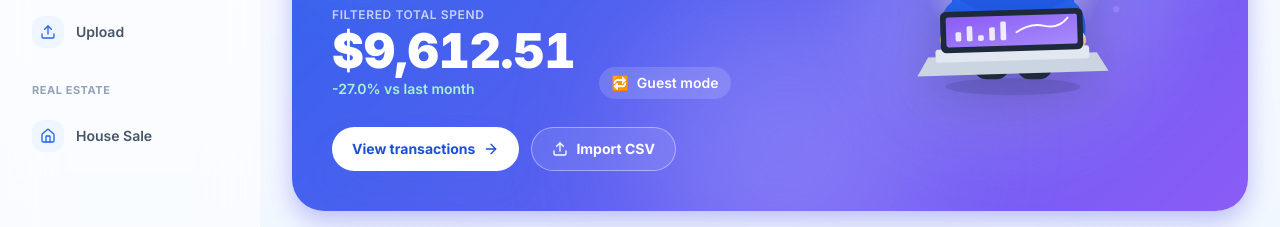
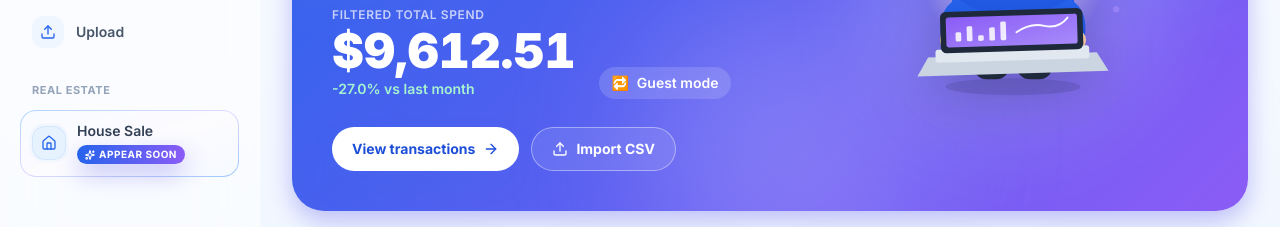
Before and after one commit to IMSUMEET/FinanceOS, a React (Vite) app in the folder frontend/web/: page / in a window 1280 px wide. Shown: the part 369-596 px from the top of the page. Built offline with nearby package versions, Linux system fonts and the light colour scheme; no server answers.

Commit message:
fix: disable House Sale nav with styled appear-soon teaser
Keep the route and page intact while showing a prominent, non-clickable
House Sale entry in the sidebar and mobile nav until the feature launches.

```diff
--- a/frontend/web/src/components/layout/MobileNav.jsx
+++ b/frontend/web/src/components/layout/MobileNav.jsx
@@ -11,7 +11,30 @@ const SPEND_NAV = [
   { to: "/upload", label: "Upload", icon: Upload },
 ];
 
-const REAL_ESTATE_NAV = [{ to: "/house-sale", label: "House", icon: Home }];
+const REAL_ESTATE_NAV = [{ to: "/house-sale", label: "House Sale", icon: Home, comingSoon: true }];
+
+function MobileComingSoonItem({ label, icon }) {
+  return (
+    <span
+      aria-disabled="true"
+      title="House Sale — appear soon"
+      className="relative mx-auto flex max-w-[76px] cursor-not-allowed select-none flex-col items-center gap-0.5 rounded-2xl px-1.5 py-1.5 sm:px-2"
+    >
+      <span className="relative flex h-9 w-9 items-center justify-center rounded-full bg-brand-50 text-brand-600 ring-1 ring-brand-200/80 dark:bg-brand-950/40 dark:text-brand-300 dark:ring-brand-700/50">
+        {createElement(icon, { size: 18 })}
+        <span className="absolute -right-0.5 -top-0.5 flex h-3.5 w-3.5 items-center justify-center rounded-full bg-gradient-to-br from-brand-600 to-violet-500 text-white shadow-brand">
+          <Sparkles size={8} strokeWidth={2.5} aria-hidden />
+        </span>
+      </span>
+      <span className="max-w-full text-center text-[9px] font-semibold leading-tight text-ink-700 dark:text-ink-100 sm:text-[10px]">
+        {label}
+      </span>
+      <span className="rounded-full bg-gradient-to-r from-brand-600 to-violet-500 px-1.5 py-px text-[7px] font-bold uppercase tracking-wide text-white">
+        Soon
+      </span>
+    </span>
+  );
+}
 
 function MobileNav() {
   return (
@@ -49,8 +72,11 @@ function MobileNav() {
           </li>
         ))}
         <li className="mx-0.5 h-8 w-px shrink-0 self-center bg-ink-200/90 dark:bg-ink-600" aria-hidden />
-        {REAL_ESTATE_NAV.map(({ to, label, icon, end }) => (
-          <li key={to} className="min-w-0 flex-1">
+        {REAL_ESTATE_NAV.map(({ to, label, icon, end, comingSoon }) => (
+          <li key={to} className="min-w-0 shrink-0">
+            {comingSoon ? (
+              <MobileComingSoonItem label={label} icon={icon} />
+            ) : (
             <NavLink
               to={to}
               end={end}
@@ -78,6 +104,7 @@ function MobileNav() {
                 </>
               )}
             </NavLink>
+            )}
           </li>
         ))}
       </ul>
--- a/frontend/web/src/components/layout/Sidebar.jsx
+++ b/frontend/web/src/components/layout/Sidebar.jsx
@@ -19,9 +19,38 @@ const NAV_SECTIONS = [
   {
     id: "real-estate",
     label: "Real estate",
-    items: [{ to: "/house-sale", label: "House Sale", icon: Home }],
+    items: [{ to: "/house-sale", label: "House Sale", icon: Home, comingSoon: true }],
   },
 ];
+
+function SidebarComingSoonItem({ label, icon }) {
+  return (
+    <span
+      aria-disabled="true"
+      title="House Sale — appear soon"
+      className="group relative block cursor-not-allowed select-none rounded-2xl p-[1px] bg-gradient-to-br from-brand-300/70 via-violet-300/50 to-brand-400/60 dark:from-brand-500/40 dark:via-violet-500/30 dark:to-brand-600/40"
+    >
+      <span className="relative flex items-center gap-3 rounded-[15px] bg-white/90 px-3 py-2.5 dark:bg-ink-900/90">
+        <span className="relative flex h-8 w-8 shrink-0 items-center justify-center rounded-xl bg-brand-50 text-brand-600 ring-1 ring-brand-100 dark:bg-brand-950/50 dark:text-brand-300 dark:ring-brand-800/60">
+          {createElement(icon, { size: 16 })}
+          <Motion.span
+            aria-hidden
+            animate={{ scale: [1, 1.35, 1], opacity: [0.55, 0, 0.55] }}
+            transition={{ duration: 2.4, repeat: Infinity, ease: "easeInOut" }}
+            className="absolute inset-0 rounded-xl bg-brand-400/25"
+          />
+        </span>
+        <span className="min-w-0 flex-1">
+          <span className="block text-sm font-semibold text-ink-700 dark:text-ink-100">{label}</span>
+          <span className="mt-1 inline-flex items-center gap-1 rounded-full bg-gradient-to-r from-brand-600 to-violet-500 px-2 py-0.5 text-[10px] font-bold uppercase tracking-wider text-white shadow-brand">
+            <Sparkles size={10} strokeWidth={2.5} aria-hidden />
+            Appear soon
+          </span>
+        </span>
+      </span>
+    </span>
+  );
+}
 
 function Sidebar() {
   return (
@@ -36,7 +65,10 @@ function Sidebar() {
             <p className="px-3 pb-2 text-[11px] font-bold uppercase tracking-wider text-ink-400 dark:text-ink-500">
               {section.label}
             </p>
-            {section.items.map(({ to, label, icon, end }) => (
+            {section.items.map(({ to, label, icon, end, comingSoon }) =>
+              comingSoon ? (
+                <SidebarComingSoonItem key={to} label={label} icon={icon} />
+              ) : (
               <NavLink
                 key={to}
                 to={to}
@@ -74,7 +106,8 @@ function Sidebar() {
                   </>
                 )}
               </NavLink>
-            ))}
+              ),
+            )}
           </div>
         ))}
       </nav>
```
